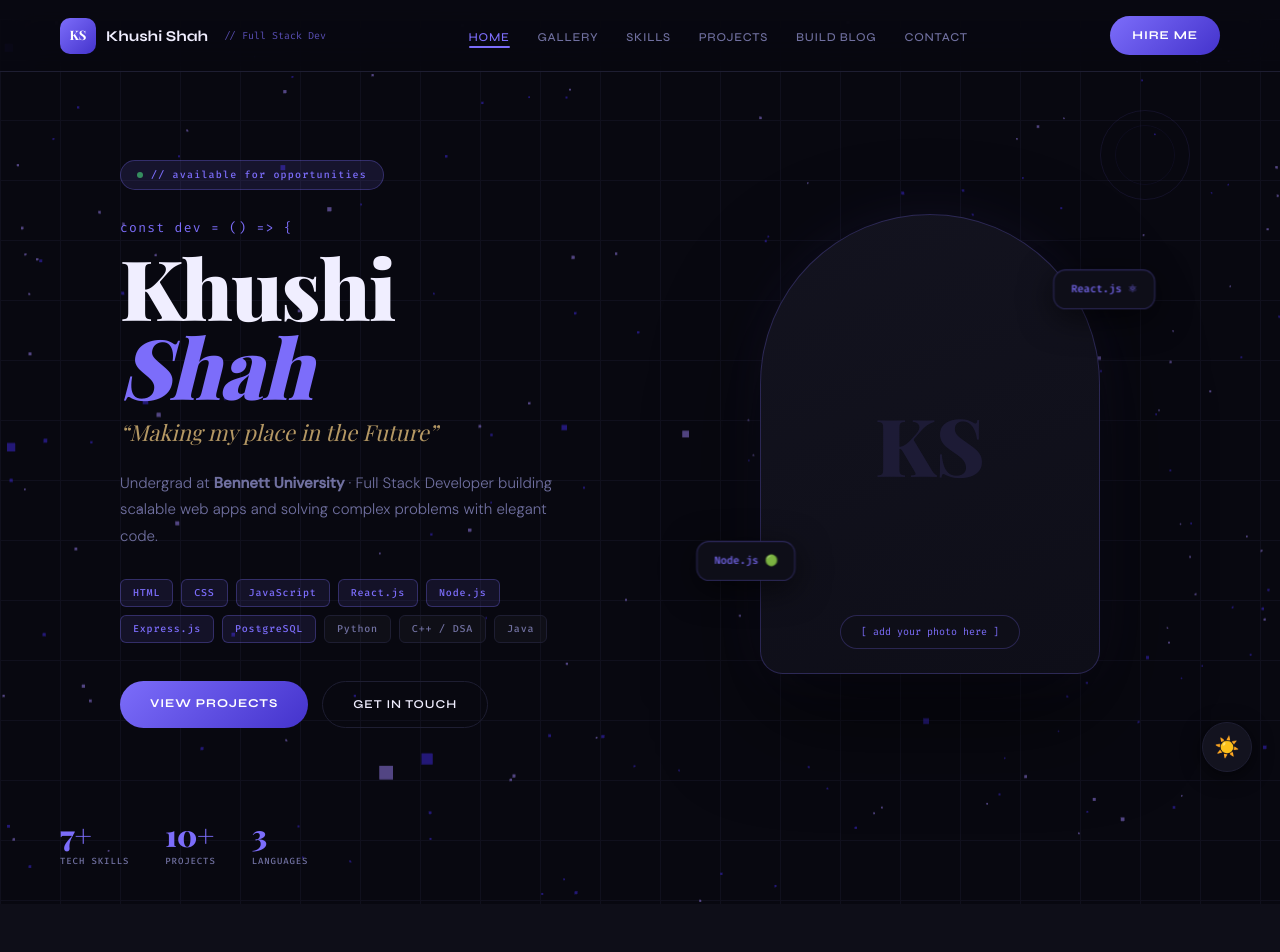
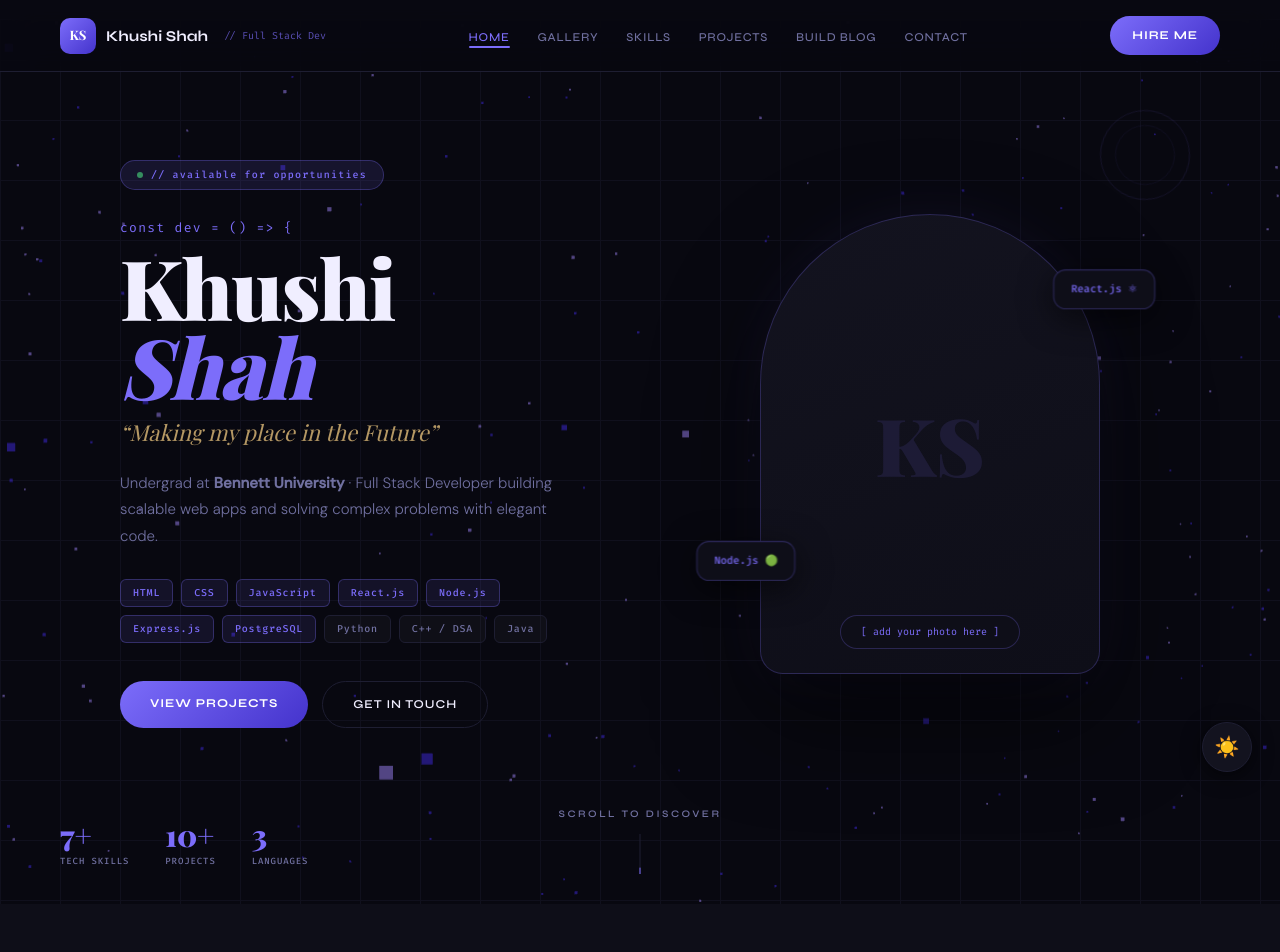
Before and after one commit to KhushiShah-25/KhushiShah.dev, a React (Vite) app in the folder frontend/: page / in a window 1280 px wide. Shown: the top 952 px of the page. Built offline with nearby package versions, Linux system fonts and the light colour scheme; no server answers; the database is empty; a web font is replaced by a local one.

Commit message:
update : hero section image is optimized

```diff
--- a/frontend/src/components/Cursor.jsx
+++ b/frontend/src/components/Cursor.jsx
@@ -1,39 +1,33 @@
 import { useEffect, useRef, useState } from 'react'
 import gsap from 'gsap'
 
-// All elements that trigger the grow effect
+// Selectors that trigger the grow effect
 const HOVER_TARGETS = [
   'a', 'button',
   '.dest-card', '.test-card', '.why-card',
-  '.g-tag', '.ThemeToggle-btn',
+  '.g-tag', '.ThemeToggle-btn', '.theme-toggle-btn',
   '.travel-card', '.g-img-v',
+  '.service-card', '.about-preview-card',
+  '.deck-card', '.w-card',
+  '.g-masonry-img', '.gp-card', '.gp-tab',
   '.Skills-card', '.About-imgCol',
   '.Projects-card', '.Testimonials-card',
   '.FAQ-item', '.Blog-step',
   '.Contact-social', '.Navbar-cta',
-  '.PhotoCarousel-card', '.PhotoCarousel-arrowBtn',
+  '.PhotoCarousel-card', '.PhotoCarousel-arrowBtn'
 ].join(', ')
 
 export default function Cursor() {
   const dotRef = useRef(null)
   const ringRef = useRef(null)
-  const [isMobile, setIsMobile] = useState(
-    () => typeof window !== 'undefined' && window.innerWidth <= 768
-  )
+  const [isMobile, setIsMobile] = useState(() => typeof window !== 'undefined' && window.innerWidth <= 768)
 
   useEffect(() => {
     const handleResize = () => setIsMobile(window.innerWidth <= 768)
     window.addEventListener('resize', handleResize)
 
-    // ── Skip everything on mobile / touch devices ──────────────────
+    // ── Skip everything on mobile ───────────────────────────────────────────
     if (isMobile) {
-      window.removeEventListener('resize', handleResize)
-      return
-    }
-
-    // Also skip if device doesn't support fine pointer (touch screens)
-    const isPointer = window.matchMedia('(hover: hover) and (pointer: fine)').matches
-    if (!isPointer) {
       window.removeEventListener('resize', handleResize)
       return
     }
@@ -42,7 +36,7 @@ export default function Cursor() {
     const ring = ringRef.current
     if (!dot || !ring) return
 
-    // ── State ──────────────────────────────────────────────────────
+    // ── State ──────────────────────────────────────────────────────────────
     let mX = -200, mY = -200
     let rX = -200, rY = -200
     let rafId
@@ -50,7 +44,7 @@ export default function Cursor() {
 
     gsap.set([dot, ring], { autoAlpha: 0 })
 
-    // ── Snappy follow for dot ──────────────────────────────────────
+    // ── Snappy follow for dot ──────────────────────────────────────────────
     const onMove = ({ clientX, clientY }) => {
       mX = clientX
       mY = clientY
@@ -61,7 +55,7 @@ export default function Cursor() {
       gsap.to(dot, { x: mX, y: mY, duration: 0.08, ease: 'power2.out' })
     }
 
-    // ── Smooth lag for ring ────────────────────────────────────────
+    // ── Smooth lag for ring ───────────────────────────────────────────────
     const tickRing = () => {
       rX += (mX - rX) * 0.1
       rY += (mY - rY) * 0.1
@@ -73,7 +67,6 @@ export default function Cursor() {
     const hide = () => visible && gsap.to([dot, ring], { autoAlpha: 0, duration: 0.2 })
     const show = () => visible && gsap.to([dot, ring], { autoAlpha: 1, duration: 0.2 })
 
-    // ── Grow / shrink on hover ─────────────────────────────────────
     const grow = () => {
       gsap.to(ring, { width: 54, height: 54, duration: 0.28, ease: 'power2.out' })
       gsap.to(dot, { scale: 0.35, duration: 0.28, ease: 'power2.out' })
@@ -83,7 +76,6 @@ export default function Cursor() {
       gsap.to(dot, { scale: 1, duration: 0.28, ease: 'power2.out' })
     }
 
-    // Attach hover listeners lazily as new elements appear in DOM
     const attached = new WeakSet()
     const attachHovers = () => {
       document.querySelectorAll(HOVER_TARGETS).forEach(el => {
@@ -112,44 +104,26 @@ export default function Cursor() {
     }
   }, [isMobile])
 
-  // Render nothing at all on mobile — no DOM nodes, no overhead
   if (isMobile) return null
 
   return (
     <>
       <div
         ref={dotRef}
-        className="Cursor-dot"
+        className="custom-dot"
         style={{
-          position: 'fixed',
-          top: 0,
-          left: 0,
-          width: 10,
-          height: 10,
-          background: 'var(--accent)',
-          borderRadius: '50%',
-          pointerEvents: 'none',
-          zIndex: 999999,
-          marginLeft: -5,
-          marginTop: -5,
-          mixBlendMode: 'screen',
-          willChange: 'transform',
+          width: 8, height: 8, background: 'var(--accent)', borderRadius: '50%',
+          position: 'fixed', top: 0, left: 0, pointerEvents: 'none', zIndex: 999999,
+          marginLeft: -4, marginTop: -4, willChange: 'transform',
         }}
       />
       <div
         ref={ringRef}
-        className="Cursor-ring"
+        className="custom-ring"
         style={{
-          position: 'fixed',
-          top: 0,
-          left: 0,
-          width: 36,
-          height: 36,
-          border: '1.5px solid rgba(124, 109, 250, 0.55)',
-          borderRadius: '50%',
-          pointerEvents: 'none',
-          zIndex: 999998,
-          willChange: 'transform',
+          width: 36, height: 36, border: '1.5px solid var(--accent)', borderRadius: '50%',
+          position: 'fixed', top: 0, left: 0, pointerEvents: 'none', zIndex: 999998,
+          transition: 'width 0.28s ease, height 0.28s ease', willChange: 'transform',
         }}
       />
     </>
--- a/frontend/src/components/Hero.jsx
+++ b/frontend/src/components/Hero.jsx
@@ -106,6 +106,12 @@ export default function Hero() {
         </div>
       </div>
 
+      {/* Scroll indicator */}
+      <div className="Hero-scroll">
+        <span className="Hero-scrollText">Scroll to discover</span>
+        <div className="Hero-scrollLine" />
+      </div>
+
       {/* Stats */}
       <div className={"Hero-stats"}>
         {[['7+','Tech Skills'],['10+','Projects'],['3','Languages']].map(([n,l]) => (
--- a/frontend/src/styles/global.css
+++ b/frontend/src/styles/global.css
@@ -233,54 +233,12 @@ section {
 }
 
 /* ════════════════════════════
-   CURSOR — transform-based, no top/left jank
+   CURSOR
 ════════════════════════════ */
-.Cursor-dot {
-  /* Anchor at top-left, JS moves via transform: translate(x, y) */
-  position: fixed;
-  top: 0;
-  left: 0;
-  width: 10px;
-  height: 10px;
-  background: var(--accent);
-  border-radius: 50%;
-  pointer-events: none;
-  z-index: 999999;
-  /* offset by half size so the hotspot is the element's center */
-  transform: translate(-200px, -200px);
-  margin-left: -5px;
-  margin-top: -5px;
-  mix-blend-mode: screen;
-  opacity: 0;
-  transition: opacity 0.3s;
-  will-change: transform;
-}
-
-.Cursor-ring {
-  position: fixed;
-  top: 0;
-  left: 0;
-  width: 36px;
-  height: 36px;
-  border: 1.5px solid rgba(124, 109, 250, 0.55);
-  border-radius: 50%;
-  pointer-events: none;
-  z-index: 999998;
-  transform: translate(-200px, -200px);
-  /* offset by half size so the ring is centered on the same point */
-  margin-left: -18px;
-  margin-top: -18px;
-  opacity: 0;
-  transition: opacity 0.3s;
-  will-change: transform;
-}
-
-/* Only show cursor on devices with hover support */
-@media (hover: none),
-(pointer: coarse) {
-
-  .Cursor-dot,
-  .Cursor-ring {
+/* Only show custom cursor on devices with hover support */
+@media (hover: none), (pointer: coarse) {
+  .custom-dot,
+  .custom-ring {
     display: none !important;
   }
 }
@@ -663,6 +621,52 @@ section {
   text-transform: uppercase;
   color: var(--muted);
   margin-top: 4px;
+}
+
+.Hero-scroll {
+  position: absolute;
+  bottom: 0px;
+  left: 50%;
+  transform: translateX(-50%);
+  display: flex;
+  flex-direction: column;
+  align-items: center;
+  gap: 12px;
+  z-index: 10;
+  padding-bottom: 30px;
+}
+
+.Hero-scrollText {
+  font-family: 'Syne', sans-serif;
+  font-size: 10px;
+  font-weight: 600;
+  text-transform: uppercase;
+  letter-spacing: 0.25em;
+  color: var(--muted);
+}
+
+.Hero-scrollLine {
+  width: 1px;
+  height: 40px;
+  background: var(--border);
+  position: relative;
+  overflow: hidden;
+}
+
+.Hero-scrollLine::after {
+  content: '';
+  position: absolute;
+  top: 0;
+  left: 0;
+  width: 100%;
+  height: 50%;
+  background: var(--accent);
+  animation: scrollDrop 1.5s infinite;
+}
+
+@keyframes scrollDrop {
+  0% { transform: translateY(-100%); }
+  100% { transform: translateY(200%); }
 }
 
 .Hero-right {
@@ -1643,14 +1647,21 @@ section {
   /* ── Hero ── */
   .Hero-hero {
     grid-template-columns: 1fr;
+    padding-bottom: 24px;
   }
 
   .Hero-left {
-    padding: 72px 24px 56px;
+    padding: 72px 24px 24px;
   }
 
   .Hero-right {
-    display: none;
+    display: flex;
+    padding-bottom: 100px;
+  }
+
+  .Hero-tiltWrap {
+    transform: scale(0.8);
+    transform-origin: center top;
   }
 
   .Hero-stats {
@@ -1804,7 +1815,11 @@ section {
 
   /* ── Hero ── */
   .Hero-left {
-    padding: 64px 16px 100px;
+    padding: 64px 16px 20px;
+  }
+
+  .Hero-tiltWrap {
+    transform: scale(0.7);
   }
 
   .Hero-badge {
@@ -2042,7 +2057,7 @@ section {
   }
 
   .Hero-left {
-    padding: 60px 12px 90px;
+    padding: 60px 12px 10px;
   }
 
   .Hero-actions {
```
